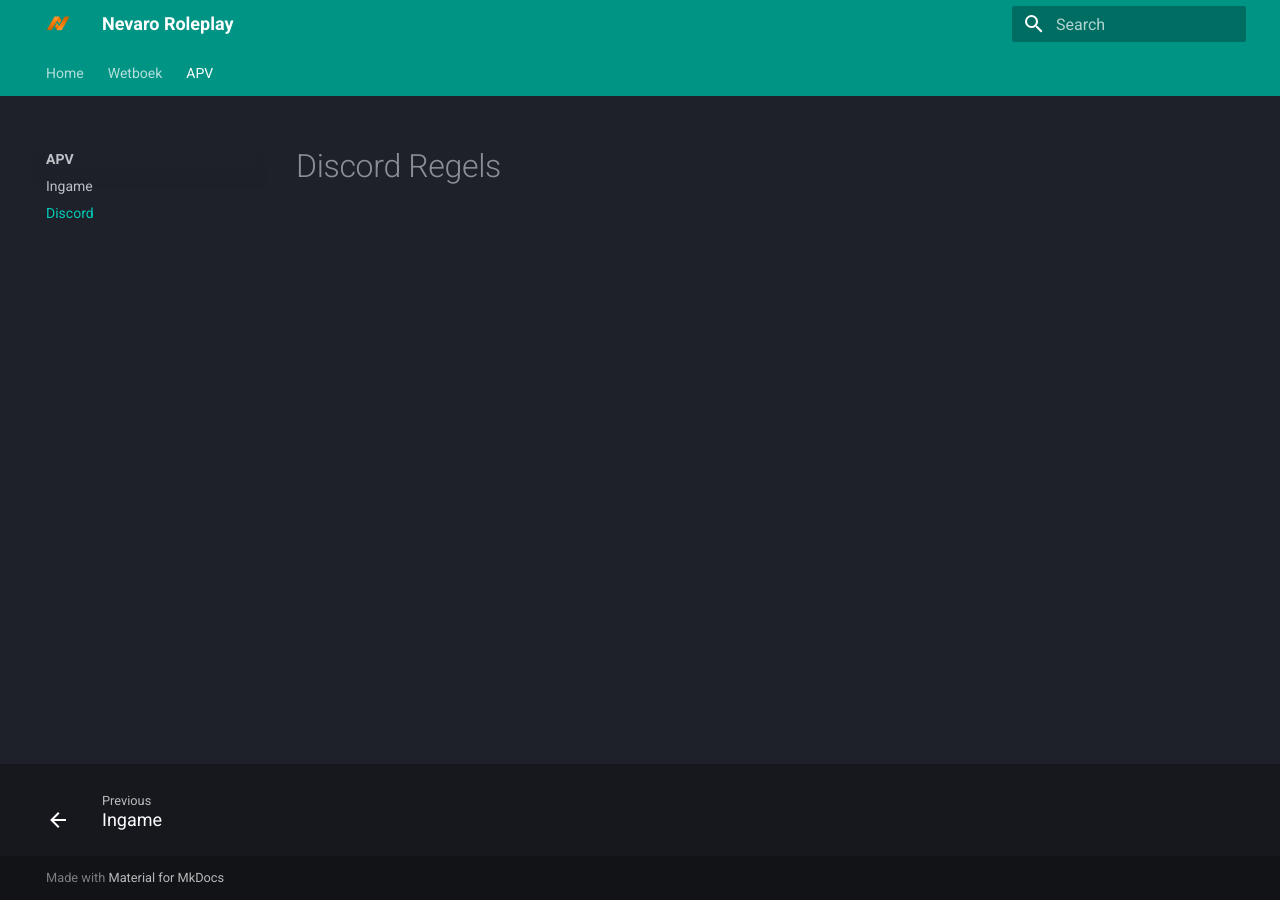
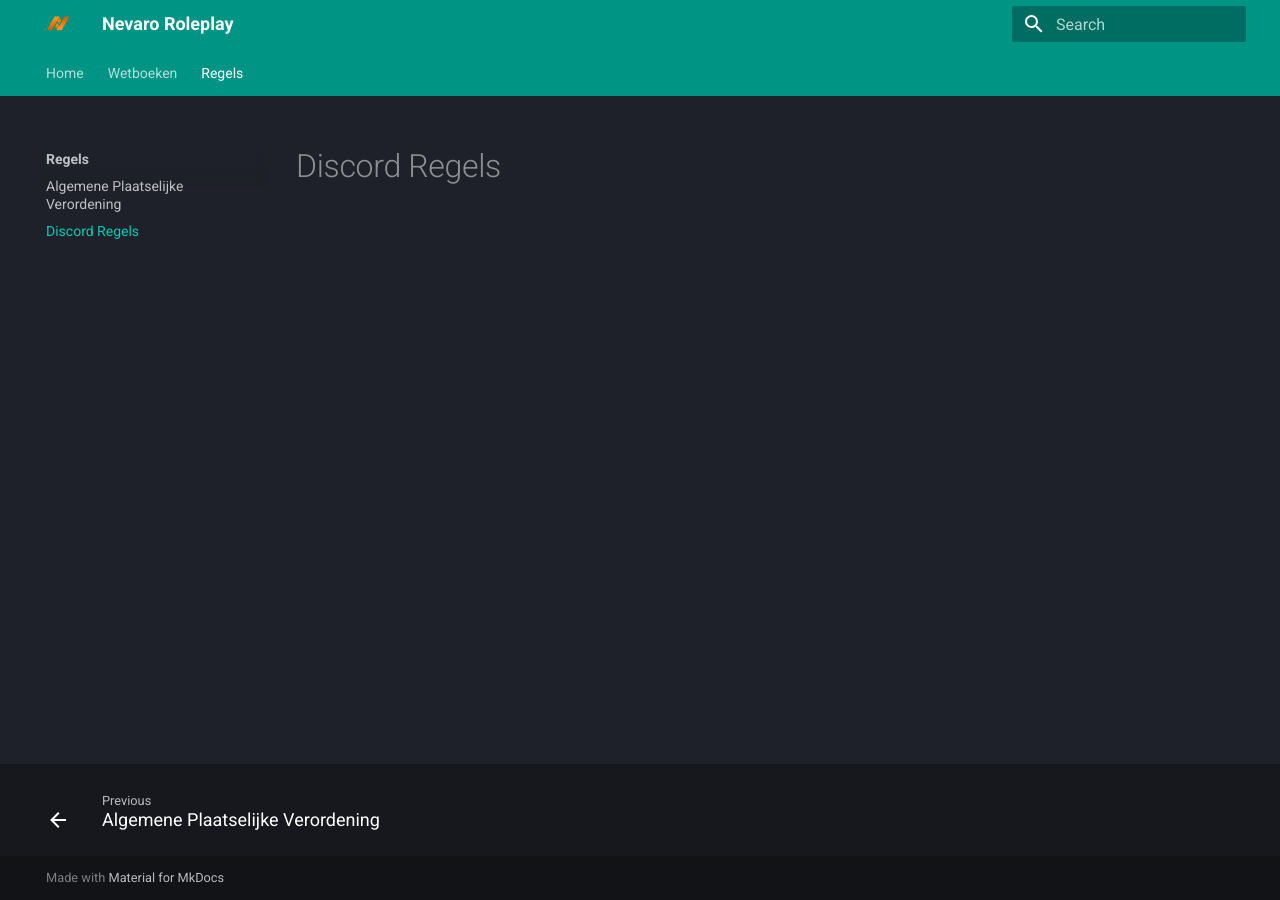
Before and after one commit to MythicalLapis0181/NevaroRP-Docs, an MkDocs documentation site: the page built from docs/apv/discord.md, in a window 1280 px wide. Built offline with MkDocs 1.6.1 and Material for MkDocs 9.7.7, drawn with Linux system fonts in a browser that asks for light colours.

Commit message:
Update mkdocs.yml

```diff
--- a/mkdocs.yml
+++ b/mkdocs.yml
@@ -45,10 +45,10 @@ theme:
 # Page tree
 nav:
   - Home: index.md
-  - Wetboek:
+  - Wetboeken:
     - wetboek/index.md
-    - Strafrecht: wetboek/strafrecht.md
-  - APV:
+    - Wetboek van Strafrecht: wetboek/strafrecht.md
+  - Regels:
     - apv/index.md
-    - Ingame: apv/ingame.md
-    - Discord: apv/discord.md
+    - Algemene Plaatselijke Verordening: apv/ingame.md
+    - Discord Regels: apv/discord.md
```
